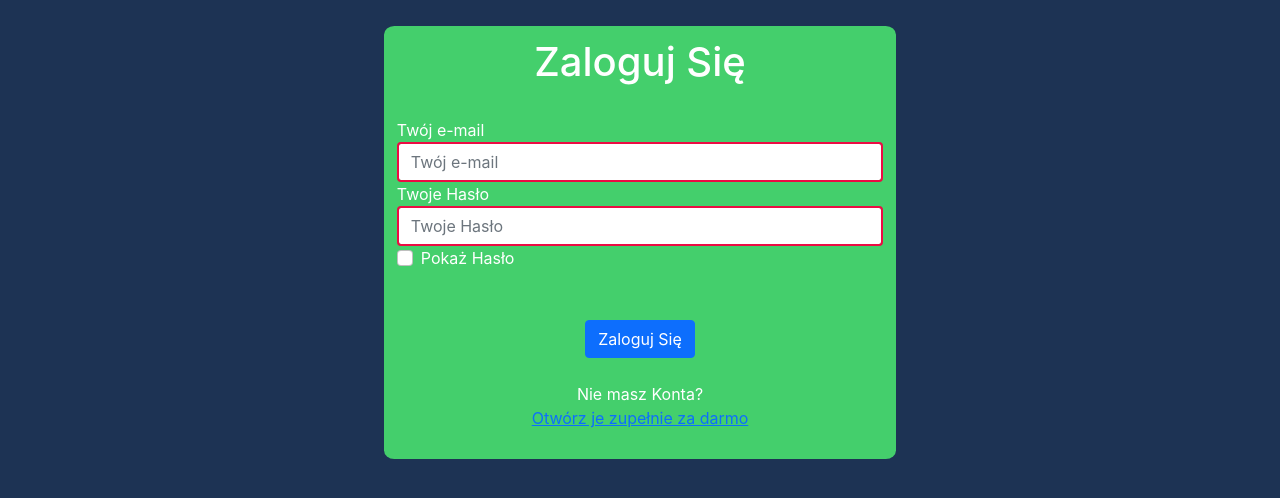
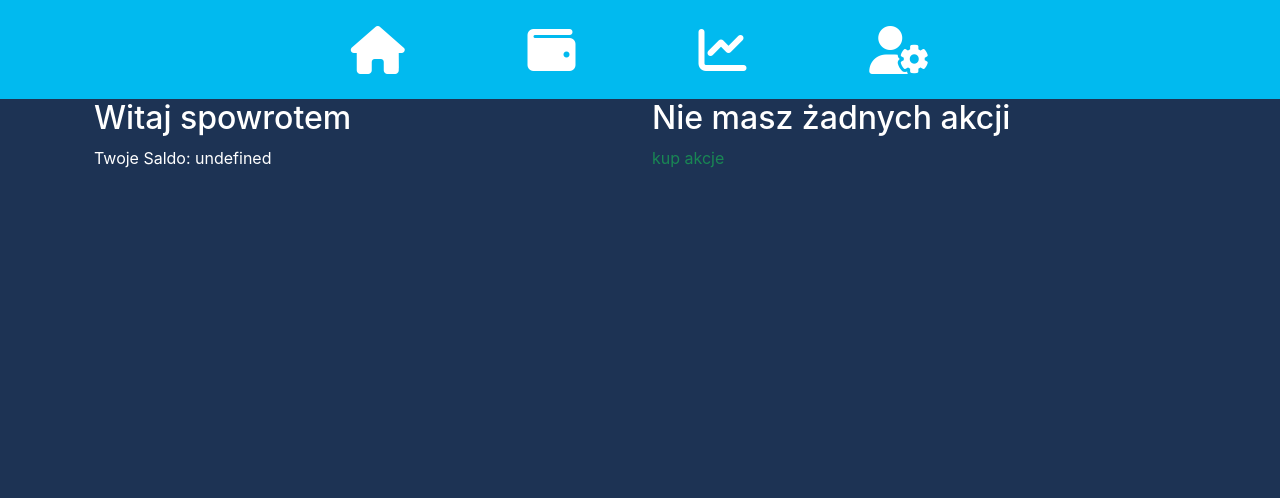
Before and after one commit to wizarddos/Bank-App, a React (Create React App) app: page /dashboard in a window 1280 px wide. Before the commit this address led to /. Shown: the top 498 px of the page. Built offline with nearby package versions, Linux system fonts and the light colour scheme; no server answers.

Commit message:
some modifications of dashboard

```diff
--- a/public/index.html
+++ b/public/index.html
@@ -11,7 +11,7 @@
     />
     <link rel="apple-touch-icon" href="%PUBLIC_URL%/logo192.png" />
     <link href="https://cdn.jsdelivr.net/npm/bootstrap@5.1.1/dist/css/bootstrap.min.css" rel="stylesheet" integrity="sha384-F3w7mX95PdgyTmZZMECAngseQB83DfGTowi0iMjiWaeVhAn4FJkqJByhZMI3AhiU" crossorigin="anonymous">
-
+    <link rel="stylesheet" href="https://use.fontawesome.com/releases/v5.15.3/css/all.css" integrity="sha384-50oBUHEmvpQ+1lW4y57PTFmhCaXp0ML5d60M1M7uH2+nqUivzIebhndOJK28anvf" crossorigin="anonymous">
     <!--
       manifest.json provides metadata used when your web app is installed on a
       user's mobile device or desktop. See https://developers.google.com/web/fundamentals/web-app-manifest/
@@ -27,6 +27,8 @@
       Learn how to configure a non-root public URL by running `npm run build`.
     -->
     <title>React App</title>
+
+    <script src="https://kit.fontawesome.com/12073a185e.js" crossorigin="anonymous"></script>
   </head>
   <body>
     <noscript>You need to enable JavaScript to run this app.</noscript>
--- a/src/components/dashboard.js
+++ b/src/components/dashboard.js
@@ -1,21 +1,85 @@
-import { useContext, useEffect } from "react"
+import { useContext, useEffect, useState } from "react"
 import { useHistory } from "react-router";
 import { AppContext } from "../index";
 import langJSON from "./lang/pl.json"
 
+import Header from "./template/header";
+import "../styles/dashboard.css"
+
 export default function Dashboard(){
     const context = useContext(AppContext);
-    const history = useHistory()
+    const history = useHistory();
+    const[lang, setLangData] = useState(JSON.parse(JSON.stringify(langJSON)));
+
+    const [userData, setUserData] = useState([]);
+    const [stockData, setStockData] = useState([]);
+    const [mostValuableStock, setMostValuableStock] = useState([]);
+    const [newses, setNewses] = useState([]);
 
     useEffect(()=>{
-        if(context.loged === false){
+        if(localStorage.getItem("loged") === false){
             history.push("/")
+        }else{
+            fetch(`http://localhost/bank-app/api/getUserData.php?id=${localStorage.getItem('id')}`)
+            .then(response => response.json())
+            .then(setUserData)
+            .then(console.log)
+
+
         }
     },[])
+
+    const generateBalance = ()=>{
+        if(userData.balance !== null){
+            return(
+                <>
+                    <h2>{lang[3].welcomeBack}</h2>
+                    <p>{lang[3].balance+": "+userData.balance}</p>
+                </>
+            )
+        }else{
+            return(
+                <>
+                    <h2>{lang[3].noAcc}</h2>
+                    <a href = "open" className="link-success dashboard-link">{lang[3].open}</a>
+                </>
+            )
+        }
+    }
+
+    const getMostValueableStock = ()=>{
+        if(userData.stocksLength > 0){
+            /*W tym miejscu należy dopisac logikę pobierającą z obiektu
+            userData wszystko na temat akcji i wybierający tę największą */
+            console.log(userData);
+        }else{
+            return(
+                <>
+                    <h2>{lang[3].noStocks}</h2>
+                    <a href = "buy" className="link-success dashboard-link">{lang[3].buySomeStocks}</a>
+                </>
+            )
+        }
+    }
+
+
     return(
-        //TODO: Okodować komponent DashBoard
         <>
-
+            <Header />
+            <div className = "dashboard container">
+                <div className = "dashboard-row row">
+                    <div className = "balance col">
+                        {generateBalance()}
+                    </div>
+                    <div className = "mostValuablestock col">
+                        {getMostValueableStock()}
+                    </div>
+                </div>
+                <div className = "dashboard-row row">
+                    <div className = "stockGoingUp col"></div>
+                    <div className = "stockGoingDown col "></div>
+                </div>
+            </div>
         </>
     )
 }
--- a/src/components/lang/pl.json
+++ b/src/components/lang/pl.json
@@ -29,5 +29,13 @@
     {
         "youHaveToLogIn": "Za chwilę będzie trzeba się zalogować",
         "redirectToLogin": "Przenieś do strony logowania"
+    },
+    {
+        "welcomeBack": "Witaj spowrotem",
+        "balance": "Twoje Saldo",
+        "noAcc": "Nie masz jeszcze konta",
+        "open": "Otwórz konto",
+        "noStocks": "Nie masz żadnych akcji",
+        "buySomeStocks": "kup akcje"
     }
 ]
--- a/src/components/login.js
+++ b/src/components/login.js
@@ -62,7 +62,8 @@ export default function LoginForm(){
             if(answerObj.emailErr === 1){setError(lang[0].invalidData)}
             if(answerObj.passErr === 1){setError(lang[0].invalidData)}
         }else{
-            context.loged = true;
+            localStorage.setItem("loged", true)
+            localStorage.setItem("id", answerObj.id)
             if(answerObj.isAdmin === 0){
                 return history.push("/dashboard")
             }else if( answerObj.isAdmin === 1){
--- a/src/components/router.js
+++ b/src/components/router.js
@@ -6,6 +6,7 @@ import RegisterForm from "./register";
 import { Route, Switch  } from "react-router-dom";
 import Dashboard from "./dashboard";
 import Welcome from "./welcome";
+import Header from "./template/header";
 
 export default function Routes(){
     return(
--- a/src/components/template/header.js
+++ b/src/components/template/header.js
@@ -1,9 +1,13 @@
 import react from "react";
+import "../../styles/header.css"
 
 export default function Header(){
     return(
         <div className = "header">
-
+            <i className =" headerIco fas fa-home"></i>
+            <i className =" headerIco fas fa-wallet"></i>
+            <i className =" headerIco fas fa-chart-line"></i>
+            <i className =" headerIco fas fa-user-cog"></i>
         </div>
     )
 }
--- a/src/index.js
+++ b/src/index.js
@@ -4,11 +4,11 @@ import { BrowserRouter } from "react-router-dom";
 import './styles/index.css'
 import App from './App';
 import reportWebVitals from './reportWebVitals';
-
+export let loged = false
 export const AppContext = createContext({});
 
 ReactDOM.render(
-  <AppContext.Provider value = {{loged: false}}>
+  <AppContext.Provider value = {{loged: false }}>
     <BrowserRouter>
       <App />
     </BrowserRouter>
--- /dev/null
+++ b/src/styles/dashboard.css
@@ -0,0 +1,15 @@
+.dashboard{
+    width: 100%;
+}
+
+.balance{
+    height: 25%;
+}
+
+.dashboard-link{
+    text-decoration: none;
+}
+
+.dashboard-row{
+    margin: 0;
+}
--- /dev/null
+++ b/src/styles/header.css
@@ -0,0 +1,13 @@
+.header{
+    width: 100%;
+    height: 25%;
+    padding: 2%;
+    display: flex;
+    justify-content: center;
+    gap: 10%;
+    background-color: #01BAEF;
+}
+
+.headerIco{
+    font-size: 3em;
+}
```
Also changed, not shown: 2 other files (tests, documents, lock files or other folders).
